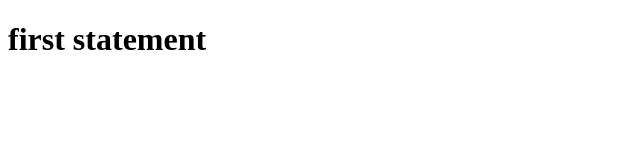
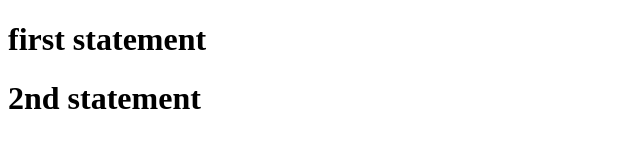
Before and after one commit to Bhargav122/TestingDemo, a plain HTML site: page index.html in a window 1280 px wide. Shown: the whole page, without its empty margins (0-640 px from the left). Drawn offline with Linux system fonts and the light colour scheme.

Commit message:
third modified statement

```diff
--- a/index.html
+++ b/index.html
@@ -8,5 +8,6 @@
   </head>
   <body>
     <h1>first statement</h1>
+    <h1>2nd statement</h1>
   </body>
 </html>
```
Also changed, not shown: 1 other file.
